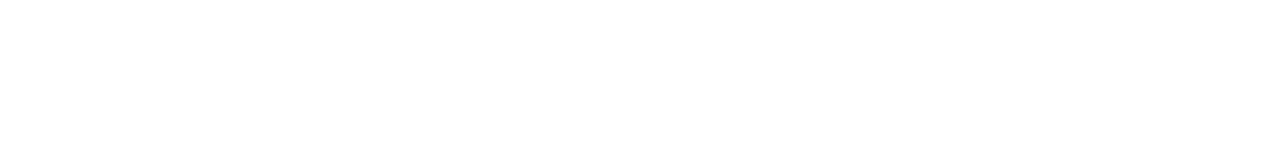
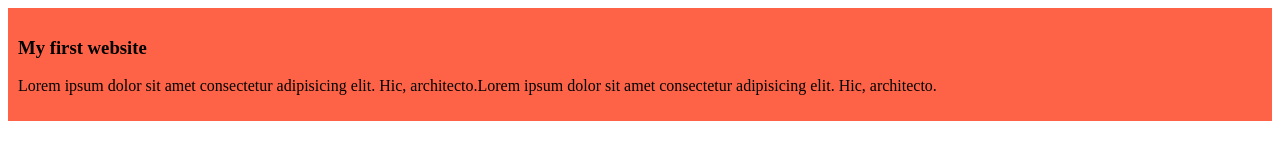
Before and after one commit to Nasrin-Akther/simple-website, a plain HTML site: page index.html in a window 1280 px wide. Drawn offline with Linux system fonts and the light colour scheme.

Commit message:
added the first blog

```diff
--- a/index.html
+++ b/index.html
@@ -4,8 +4,12 @@
     <meta charset="UTF-8">
     <meta name="viewport" content="width=device-width, initial-scale=1.0">
     <title>My simple website</title>
+    <link rel="stylesheet" href="style.css">
 </head>
 <body>
-
+    <div>
+        <h3>My first website</h3>
+        <p>Lorem ipsum dolor sit amet consectetur adipisicing elit. Hic, architecto.Lorem ipsum dolor sit amet consectetur adipisicing elit. Hic, architecto.</p>
+    </div>
 </body>
 </html>
--- /dev/null
+++ b/style.css
@@ -0,0 +1,4 @@
+div{
+    background-color: tomato;
+    padding: 10px;
+}
```
